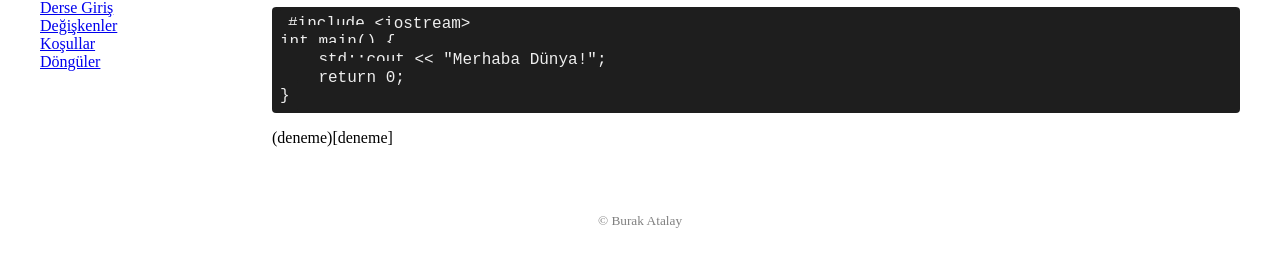
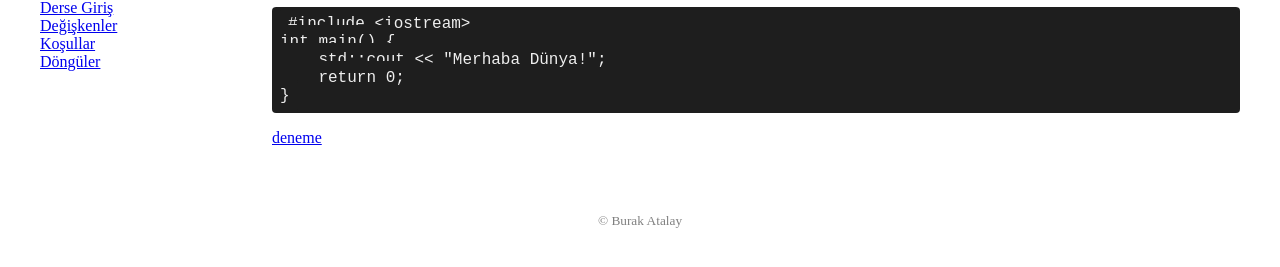
Before and after one commit to burakatalay06/burakatalay06.github.io, a Jekyll site: the page built from cpp/ders-giris.md, in a window 1280 px wide. Shown: the part 247-514 px from the top of the page. Built offline with Jekyll 4.4.1, drawn with Linux system fonts in a browser that asks for light colours.

Commit message:
ders-giris: deneme link added.

````diff
--- a/cpp/ders-giris.md
+++ b/cpp/ders-giris.md
@@ -13,4 +13,4 @@ int main() {
 }
 ```
 
-(deneme)[deneme]
+[deneme](deneme)
````
